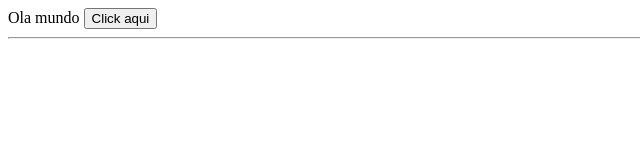
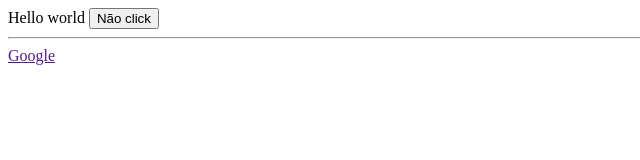
Before and after one commit to Luan3037/fs13, a plain HTML site: page index.html in a window 1280 px wide. Shown: the full height of the page, 0-640 px from the left. Drawn offline with Linux system fonts and the light colour scheme.

Commit message:
Update index.html

```diff
--- a/index.html
+++ b/index.html
@@ -1,3 +1,4 @@
-<hi> Ola mundo </h1>
-<button> Click aqui </button>
+<hi> Hello world </h1>
+<button> Não click </button>
 <hr>
+<a href="">Google</a>
```
